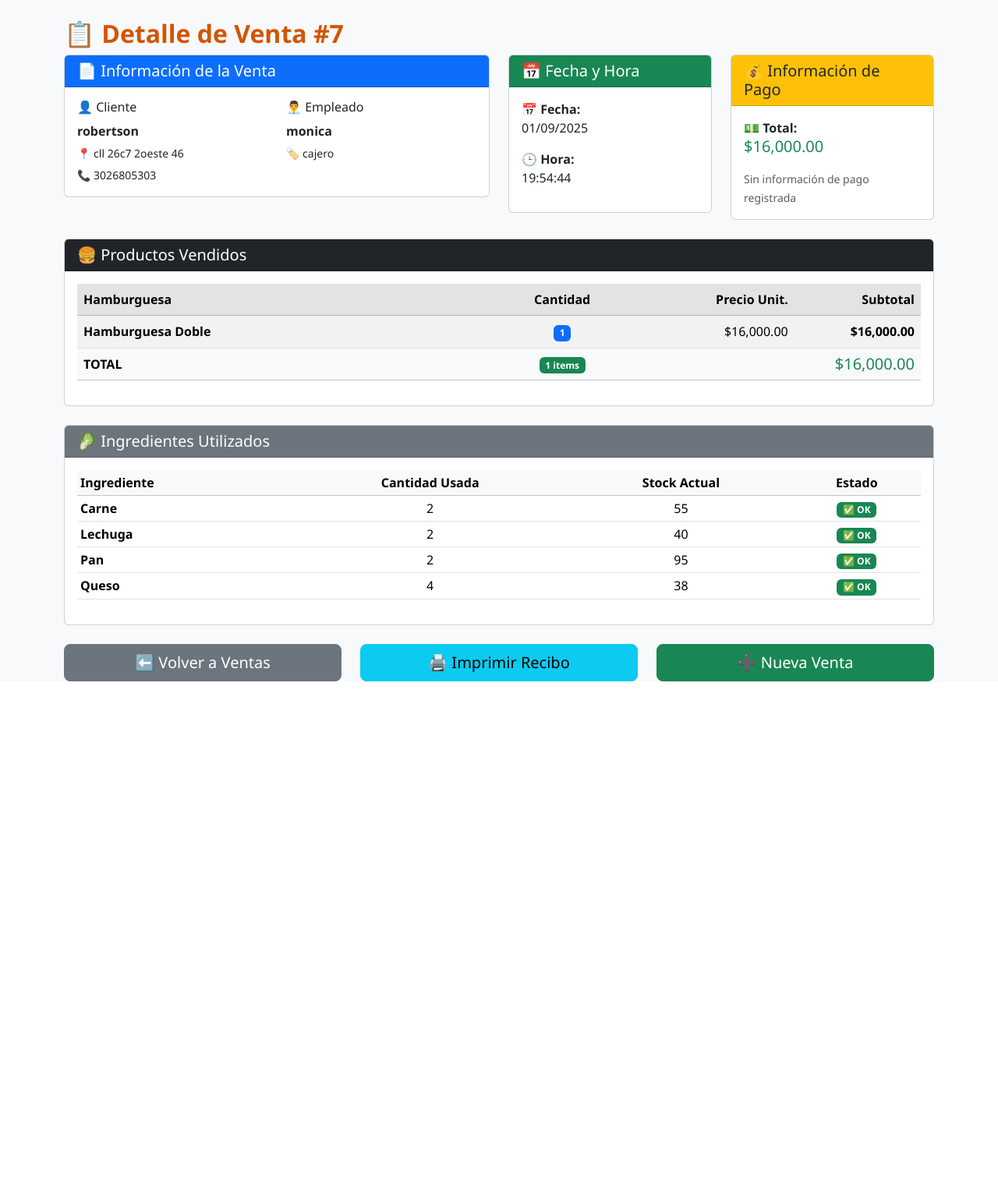
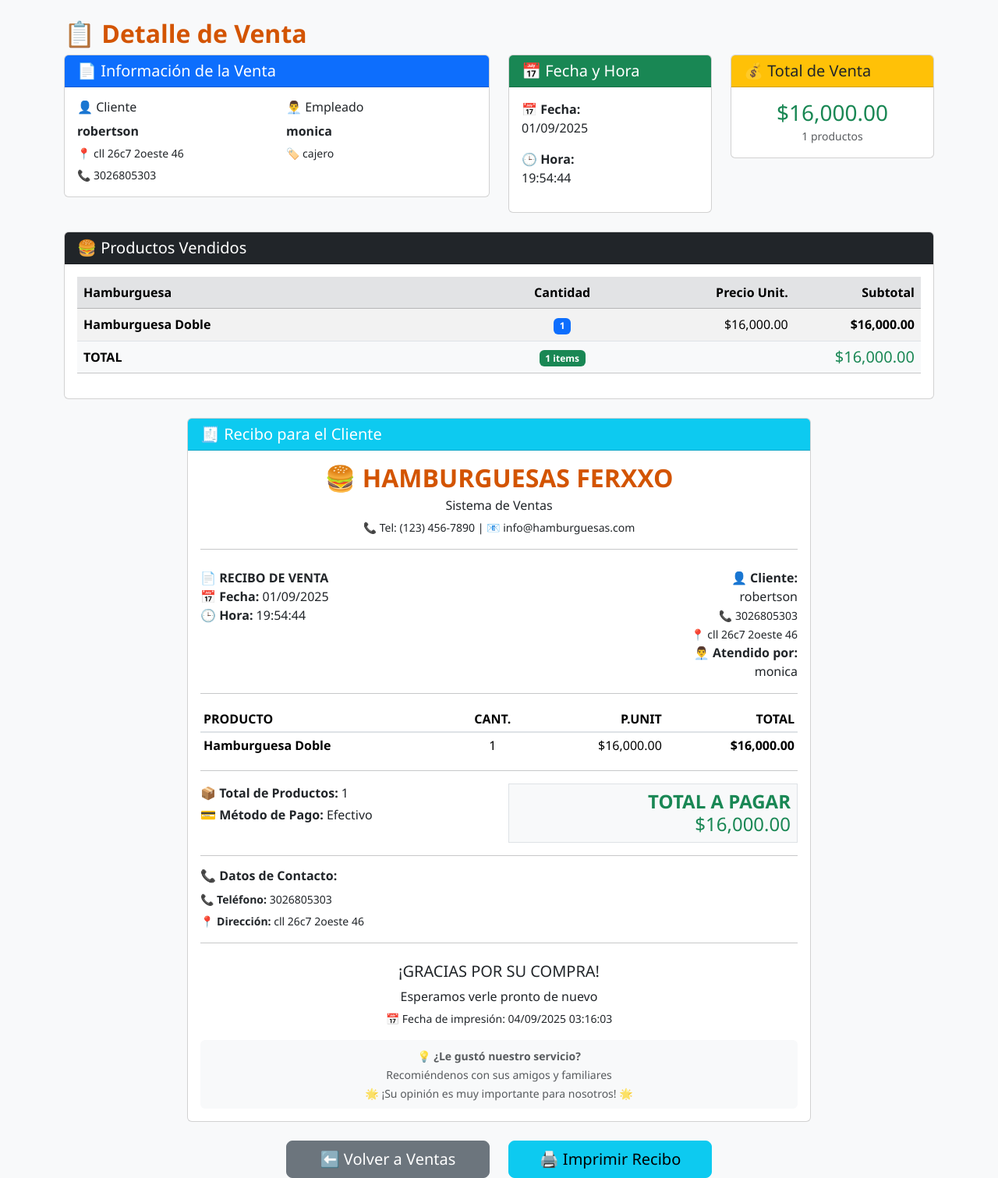
Before and after one commit to RobertsonMondragonGiron/hamburguesas_python, a PHP site: page /venta_detalle.php?id=7 in a window 1280 px wide. Shown: the part 56-1567 px from the top of the page at 78% size. Before the commit the page ends 930 px from the top, so only its background shows below. Run offline with PHP 8.4, Linux system fonts and the light colour scheme; data comes from the database, SQL or seed files in the repository.

Commit message:
archivo terminado todo funcionando ok

```diff
--- a/nueva_venta.php
+++ b/nueva_venta.php
@@ -52,7 +52,7 @@
 
             // Mensaje de éxito con información de pago (solo visual)
             echo "<div class='alert alert-success'>
-                    ✅ <strong>¡Venta #$venta_id procesada exitosamente!</strong>
+                    ✅ <strong>¡Proceso exitoso!</strong>
                     <div class='mt-3'>
                         <div class='row'>
                             <div class='col-md-4'>
@@ -71,9 +71,6 @@
                     </div>
                     <div class='mt-3'>
                         <a href='venta_detalle.php?id=$venta_id' class='btn btn-info'>👁️ Ver Detalle</a>
-                        <a href='ventas.php' class='btn btn-success'>📋 Ver Ventas</a>
-                        <a href='nueva_venta.php' class='btn btn-primary'>➕ Nueva Venta</a>
-                        <button onclick='window.print()' class='btn btn-secondary'>🖨️ Imprimir</button>
                     </div>
                   </div>";
 
--- a/venta_detalle.php
+++ b/venta_detalle.php
@@ -4,7 +4,7 @@
 include("header.php");
 ?>
 
-<h2>📋 Detalle de Venta #<?= $id ?></h2>
+<h2>📋 Detalle de Venta</h2>
 
 <?php
 // Obtener información de la venta
@@ -30,6 +30,25 @@
 include("footer.php");
 exit;
 endif;
+
+// Obtener los detalles de la venta para el recibo
+$detalle_sql = "SELECT dv.*, th.nombre, th.precio
+                FROM detalle_ventas dv
+                JOIN tipo_hamburguesa th ON dv.hamburguesa_id = th.id_hamburguesa
+                WHERE dv.venta_id = ?
+                ORDER BY th.nombre";
+$stmt_detalle = $conn->prepare($detalle_sql);
+$stmt_detalle->bind_param("i", $id);
+$stmt_detalle->execute();
+$detalle_result = $stmt_detalle->get_result();
+
+// Calcular totales
+$total_items = 0;
+$productos_venta = [];
+while($detalle = $detalle_result->fetch_assoc()) {
+    $total_items += $detalle['cantidad'];
+    $productos_venta[] = $detalle;
+}
 ?>
 
 <!-- Información de la venta -->
@@ -78,22 +97,11 @@
     <div class="col-md-3">
         <div class="card">
             <div class="card-header bg-warning text-dark">
-                <h5 class="mb-0">💰 Información de Pago</h5>
+                <h5 class="mb-0">💰 Total de Venta</h5>
             </div>
-            <div class="card-body">
-                <p><strong>💵 Total:</strong><br>
-                    <span class="h5 text-success">$<?= number_format($venta['valor_total'], 2) ?></span>
-                </p>
-                <?php if(isset($venta['monto_recibido']) && $venta['monto_recibido'] > 0): ?>
-                    <p><strong>💸 Recibido:</strong><br>
-                        <span class="text-primary">$<?= number_format($venta['monto_recibido'], 2) ?></span>
-                    </p>
-                    <p><strong>💰 Cambio:</strong><br>
-                        <span class="text-info fw-bold">$<?= number_format($venta['cambio'] ?? 0, 2) ?></span>
-                    </p>
-                <?php else: ?>
-                    <small class="text-muted">Sin información de pago registrada</small>
-                <?php endif; ?>
+            <div class="card-body text-center">
+                <h3 class="text-success mb-0">$<?= number_format($venta['valor_total'], 2) ?></h3>
+                <small class="text-muted"><?= $total_items ?> productos</small>
             </div>
         </div>
     </div>
@@ -117,34 +125,18 @@
                 </thead>
                 <tbody>
                     <?php
-                    $detalle_sql = "SELECT dv.*, th.nombre, th.precio
-                                    FROM detalle_ventas dv
-                                    JOIN tipo_hamburguesa th ON dv.hamburguesa_id = th.id_hamburguesa
-                                    WHERE dv.venta_id = ?
-                                    ORDER BY th.nombre";
-                    $stmt_detalle = $conn->prepare($detalle_sql);
-                    $stmt_detalle->bind_param("i", $id);
-                    $stmt_detalle->execute();
-                    $detalle_result = $stmt_detalle->get_result();
+                    $total_verificacion = 0;
 
-                    $total_verificacion = 0;
-                    $total_items = 0;
-
-                    while($detalle = $detalle_result->fetch_assoc()){
+                    foreach($productos_venta as $detalle){
                         $precio_unitario = $detalle['subtotal'] / $detalle['cantidad'];
                         $total_verificacion += $detalle['subtotal'];
-                        $total_items += $detalle['cantidad'];
 
                         echo "<tr>
-                                <td>
-                                    <strong>{$detalle['nombre']}</strong>
-                                </td>
+                                <td><strong>{$detalle['nombre']}</strong></td>
                                 <td class='text-center'>
                                     <span class='badge bg-primary'>{$detalle['cantidad']}</span>
                                 </td>
-                                <td class='text-end'>
-                                    $".number_format($precio_unitario, 2)."
-                                </td>
+                                <td class='text-end'>$".number_format($precio_unitario, 2)."</td>
                                 <td class='text-end'>
                                     <strong>$".number_format($detalle['subtotal'], 2)."</strong>
                                 </td>
@@ -166,165 +158,259 @@
                 </tfoot>
             </table>
         </div>
-
-        <!-- Verificación de totales -->
-        <?php if(abs($total_verificacion - $venta['valor_total']) > 0.01): ?>
-            <div class="alert alert-warning mt-3">
-                ⚠️ <strong>Advertencia:</strong> Hay una diferencia entre el total de la venta
-                ($<?= number_format($venta['valor_total'], 2) ?>) y la suma de los detalles
-                ($<?= number_format($total_verificacion, 2) ?>).
-            </div>
-        <?php endif; ?>
     </div>
 </div>
 
-<!-- Recibo de venta (para impresión) -->
-<?php if(isset($venta['monto_recibido']) && $venta['monto_recibido'] > 0): ?>
-<div class="card mt-4" id="recibo-impresion">
-    <div class="card-header bg-info text-white">
-        <h5 class="mb-0">🧾 Recibo de Venta</h5>
+<!-- RECIBO PARA EL CLIENTE (Optimizado para impresión) -->
+<div class="card mt-4 d-print-block" id="recibo-cliente">
+    <div class="card-header bg-info text-white d-print-none">
+        <h5 class="mb-0">🧾 Recibo para el Cliente</h5>
     </div>
-    <div class="card-body">
-        <div class="text-center mb-3">
-            <h4>🍔 HAMBURGUESAS</h4>
+    <div class="card-body" id="contenido-recibo">
+
+        <!-- Encabezado del establecimiento -->
+        <div class="text-center mb-4">
+            <h2 class="mb-1">🍔 HAMBURGUESAS FERXXO</h2>
             <p class="mb-1">Sistema de Ventas</p>
-            <hr>
+            <p class="mb-0"><small>📞 Tel: (123) 456-7890 | 📧 info@hamburguesas.com</small></p>
+            <hr class="my-3">
         </div>
 
+        <!-- Información de la venta -->
         <div class="row mb-3">
             <div class="col-6">
-                <strong>Venta #:</strong> <?= $id ?><br>
-                <strong>Fecha:</strong> <?= date('d/m/Y H:i', strtotime($venta['fecha'])) ?><br>
-                <strong>Cliente:</strong> <?= $venta['cliente'] ?: 'N/A' ?><br>
-                <strong>Vendedor:</strong> <?= $venta['empleado'] ?: 'N/A' ?>
+                <strong>📄 RECIBO DE VENTA</strong><br>
+
+                <strong>📅 Fecha:</strong> <?= date('d/m/Y', strtotime($venta['fecha'])) ?><br>
+                <strong>🕒 Hora:</strong> <?= date('H:i:s', strtotime($venta['fecha'])) ?>
             </div>
             <div class="col-6 text-end">
-                <strong>RECIBO DE VENTA</strong><br>
-                <small>Solo Efectivo</small>
+                <strong>👤 Cliente:</strong><br>
+                <?= $venta['cliente'] ?: 'Cliente General' ?><br>
+                <?php if($venta['telefono']): ?>
+                    <small>📞 <?= $venta['telefono'] ?></small><br>
+                <?php endif; ?>
+                <?php if($venta['direccion']): ?>
+                    <small>📍 <?= $venta['direccion'] ?></small><br>
+                <?php endif; ?>
+
+                <strong>👨‍💼 Atendido por:</strong><br>
+                <?= $venta['empleado'] ?: 'No especificado' ?>
             </div>
         </div>
 
         <hr>
 
-        <table class="table table-sm">
-            <?php
-            // Reset para el recibo
-            $stmt_detalle->execute();
-            $detalle_result = $stmt_detalle->get_result();
-            while($detalle = $detalle_result->fetch_assoc()){
-                $precio_unitario = $detalle['subtotal'] / $detalle['cantidad'];
-                echo "<tr>
-                        <td>{$detalle['nombre']}</td>
-                        <td class='text-center'>{$detalle['cantidad']}</td>
-                        <td class='text-end'>$".number_format($precio_unitario, 2)."</td>
-                        <td class='text-end'>$".number_format($detalle['subtotal'], 2)."</td>
-                      </tr>";
-            }
-            ?>
-            <tr class="border-top">
-                <th colspan="3">SUBTOTAL:</th>
-                <th class="text-end">$<?= number_format($venta['valor_total'], 2) ?></th>
-            </tr>
-            <tr>
-                <th colspan="3">RECIBIDO:</th>
-                <th class="text-end">$<?= number_format($venta['monto_recibido'], 2) ?></th>
-            </tr>
-            <tr class="table-success">
-                <th colspan="3">CAMBIO:</th>
-                <th class="text-end">$<?= number_format($venta['cambio'], 2) ?></th>
-            </tr>
+        <!-- Detalle de productos para el cliente -->
+        <table class="table table-sm table-borderless">
+            <thead>
+                <tr class="border-bottom">
+                    <th>PRODUCTO</th>
+                    <th class="text-center">CANT.</th>
+                    <th class="text-end">P.UNIT</th>
+                    <th class="text-end">TOTAL</th>
+                </tr>
+            </thead>
+            <tbody>
+                <?php foreach($productos_venta as $detalle):
+                    $precio_unitario = $detalle['subtotal'] / $detalle['cantidad'];
+                ?>
+                <tr>
+                    <td><strong><?= $detalle['nombre'] ?></strong></td>
+                    <td class="text-center"><?= $detalle['cantidad'] ?></td>
+                    <td class="text-end">$<?= number_format($precio_unitario, 2) ?></td>
+                    <td class="text-end"><strong>$<?= number_format($detalle['subtotal'], 2) ?></strong></td>
+                </tr>
+                <?php endforeach; ?>
+            </tbody>
         </table>
 
-        <div class="text-center mt-3">
-            <hr>
-            <small>¡Gracias por su compra!</small>
+        <hr>
+
+        <!-- Resumen de totales -->
+        <div class="row">
+            <div class="col-6">
+                <p class="mb-1"><strong>📦 Total de Productos:</strong> <?= $total_items ?></p>
+                <p class="mb-0"><strong>💳 Método de Pago:</strong> Efectivo</p>
+            </div>
+            <div class="col-6 text-end">
+                <div class="border p-2 bg-light">
+                    <h4 class="mb-0 text-success">
+                        <strong>TOTAL A PAGAR</strong><br>
+                        $<?= number_format($venta['valor_total'], 2) ?>
+                    </h4>
+                </div>
+            </div>
         </div>
-    </div>
-</div>
-<?php endif; ?>
 
-<!-- Ingredientes utilizados -->
-<div class="card mt-4">
-    <div class="card-header bg-secondary text-white">
-        <h5 class="mb-0">🥬 Ingredientes Utilizados</h5>
-    </div>
-    <div class="card-body">
-        <div class="table-responsive">
-            <table class="table table-sm">
-                <thead class="table-light">
-                    <tr>
-                        <th>Ingrediente</th>
-                        <th class="text-center">Cantidad Usada</th>
-                        <th class="text-center">Stock Actual</th>
-                        <th class="text-center">Estado</th>
-                    </tr>
-                </thead>
-                <tbody>
-                    <?php
-                    $ingredientes_sql = "SELECT p.nombre,
-                                                SUM(hp.cantidad * dv.cantidad) as cantidad_usada,
-                                                p.stock
-                                         FROM detalle_ventas dv
-                                         JOIN hamburguesa_producto hp ON dv.hamburguesa_id = hp.hamburguesa_id
-                                         JOIN productos p ON hp.producto_id = p.id_producto
-                                         WHERE dv.venta_id = ?
-                                         GROUP BY p.id_producto, p.nombre, p.stock
-                                         ORDER BY p.nombre";
-                    $stmt_ing = $conn->prepare($ingredientes_sql);
-                    $stmt_ing->bind_param("i", $id);
-                    $stmt_ing->execute();
-                    $ingredientes_result = $stmt_ing->get_result();
+        <hr>
 
-                    while($ing = $ingredientes_result->fetch_assoc()){
-                        if($ing['stock'] <= 5){
-                            $estado = "<span class='badge bg-danger'>🔴 Crítico</span>";
-                        } else if($ing['stock'] <= 10){
-                            $estado = "<span class='badge bg-warning text-dark'>⚠️ Bajo</span>";
-                        } else {
-                            $estado = "<span class='badge bg-success'>✅ OK</span>";
-                        }
+        <!-- Información de contacto del cliente (si existe) -->
+        <?php if($venta['telefono'] || $venta['direccion']): ?>
+        <div class="row mb-3">
+            <div class="col-12">
+                <h6><strong>📞 Datos de Contacto:</strong></h6>
+                <?php if($venta['telefono']): ?>
+                    <p class="mb-1"><small>📞 <strong>Teléfono:</strong> <?= $venta['telefono'] ?></small></p>
+                <?php endif; ?>
+                <?php if($venta['direccion']): ?>
+                    <p class="mb-0"><small>📍 <strong>Dirección:</strong> <?= $venta['direccion'] ?></small></p>
+                <?php endif; ?>
+            </div>
+        </div>
+        <hr>
+        <?php endif; ?>
 
-                        echo "<tr>
-                                <td><strong>{$ing['nombre']}</strong></td>
-                                <td class='text-center'>{$ing['cantidad_usada']}</td>
-                                <td class='text-center'>{$ing['stock']}</td>
-                                <td class='text-center'>$estado</td>
-                              </tr>";
-                    }
-                    ?>
-                </tbody>
-            </table>
+        <!-- Mensaje de agradecimiento -->
+        <div class="text-center mt-4">
+            <h5>¡GRACIAS POR SU COMPRA!</h5>
+            <p class="mb-1">Esperamos verle pronto de nuevo</p>
+            <p class="mb-0"><small>📅 Fecha de impresión: <?= date('d/m/Y H:i:s') ?></small></p>
+
+            <div class="mt-3 p-2 bg-light rounded">
+                <small class="text-muted">
+                    💡 <strong>¿Le gustó nuestro servicio?</strong><br>
+                    Recomiéndenos con sus amigos y familiares<br>
+                    🌟 ¡Su opinión es muy importante para nosotros! 🌟
+                </small>
+            </div>
         </div>
+
     </div>
 </div>
 
 <!-- Acciones -->
-<div class="row mt-4">
-    <div class="col-md-4">
+<div class="row mt-4 d-print-none justify-content-center">
+    <div class="col-md-3">
         <a href="ventas.php" class="btn btn-secondary btn-lg w-100">
             ⬅️ Volver a Ventas
         </a>
     </div>
-    <div class="col-md-4">
-        <button onclick="window.print()" class="btn btn-info btn-lg w-100">
+    <div class="col-md-3">
+        <button onclick="imprimirRecibo()" class="btn btn-info btn-lg w-100">
             🖨️ Imprimir Recibo
         </button>
     </div>
-    <div class="col-md-4">
-        <a href="nueva_venta.php" class="btn btn-success btn-lg w-100">
-            ➕ Nueva Venta
-        </a>
-    </div>
 </div>
 
-<!-- Estilo para impresión -->
+
+<!-- Estilo para impresión optimizado -->
 <style>
 @media print {
-    .btn, .navbar, .alert, .card:not(#recibo-impresion) { display: none !important; }
-    #recibo-impresion { border: 2px solid #000 !important; box-shadow: none !important; margin: 0 !important; }
-    body { font-size: 12px; margin: 0; }
-    .card-body { padding: 15px !important; }
+    /* Ocultar todo excepto el recibo */
+    body * { visibility: hidden; }
+    #recibo-cliente, #recibo-cliente * { visibility: visible; }
+    #contenido-recibo, #contenido-recibo * { visibility: visible; }
+
+    /* Configuración de página */
+    @page {
+        margin: 0.5cm;
+        size: A4;
+    }
+
+    /* Posicionar el recibo */
+    #recibo-cliente {
+        position: absolute;
+        top: 0;
+        left: 0;
+        width: 100% !important;
+        max-width: none !important;
+        margin: 0 !important;
+        box-shadow: none !important;
+        border: 2px solid #000 !important;
+    }
+
+    /* Estilo del contenido */
+    body {
+        font-size: 14px !important;
+        line-height: 1.4 !important;
+        color: #000 !important;
+        background: white !important;
+    }
+
+    .card-body {
+        padding: 20px !important;
+    }
+
+    h2, h4, h5, h6 {
+        color: #000 !important;
+        margin-bottom: 10px !important;
+    }
+
+    .table {
+        margin-bottom: 15px !important;
+    }
+
+    .table td, .table th {
+        padding: 5px !important;
+        border-bottom: 1px solid #ddd !important;
+    }
+
+    .bg-light {
+        background-color: #f8f9fa !important;
+    }
+
+    .text-success {
+        color: #28a745 !important;
+    }
+
+    .border {
+        border: 2px solid #000 !important;
+    }
+
+    /* Ocultar elementos no necesarios */
+    .d-print-none { display: none !important; }
+    .d-print-block { display: block !important; }
+}
+
+/* Estilo general mejorado */
+#recibo-cliente {
+    max-width: 800px;
+    margin: 0 auto;
+}
+
+.table-borderless td {
+    border: none !important;
+}
+
+.table-borderless th {
+    border-bottom: 2px solid #dee2e6 !important;
+    border-top: none !important;
+    border-left: none !important;
+    border-right: none !important;
 }
 </style>
 
+<!-- JavaScript para funcionalidades de impresión -->
+<script>
+function imprimirRecibo() {
+    // Asegurar que el recibo esté visible
+    const recibo = document.getElementById('recibo-cliente');
+    if (recibo) {
+        // Preparar para imprimir
+        document.title = 'Recibo de Venta #<?= $id ?>';
+
+        // Imprimir
+        window.print();
+
+        // Mensaje de confirmación (se mostrará después de imprimir)
+        setTimeout(function() {
+            if (confirm('¿Se imprimió correctamente el recibo?')) {
+                console.log('Recibo impreso exitosamente');
+            }
+        }, 1000);
+    } else {
+        alert('❌ Error: No se pudo preparar el recibo para impresión');
+    }
+}
+
+// Atajo de teclado para imprimir (Ctrl+P)
+document.addEventListener('keydown', function(e) {
+    if ((e.ctrlKey || e.metaKey) && e.key === 'p') {
+        e.preventDefault();
+        imprimirRecibo();
+    }
+});
+</script>
+
 <?php include("footer.php"); ?>
```
